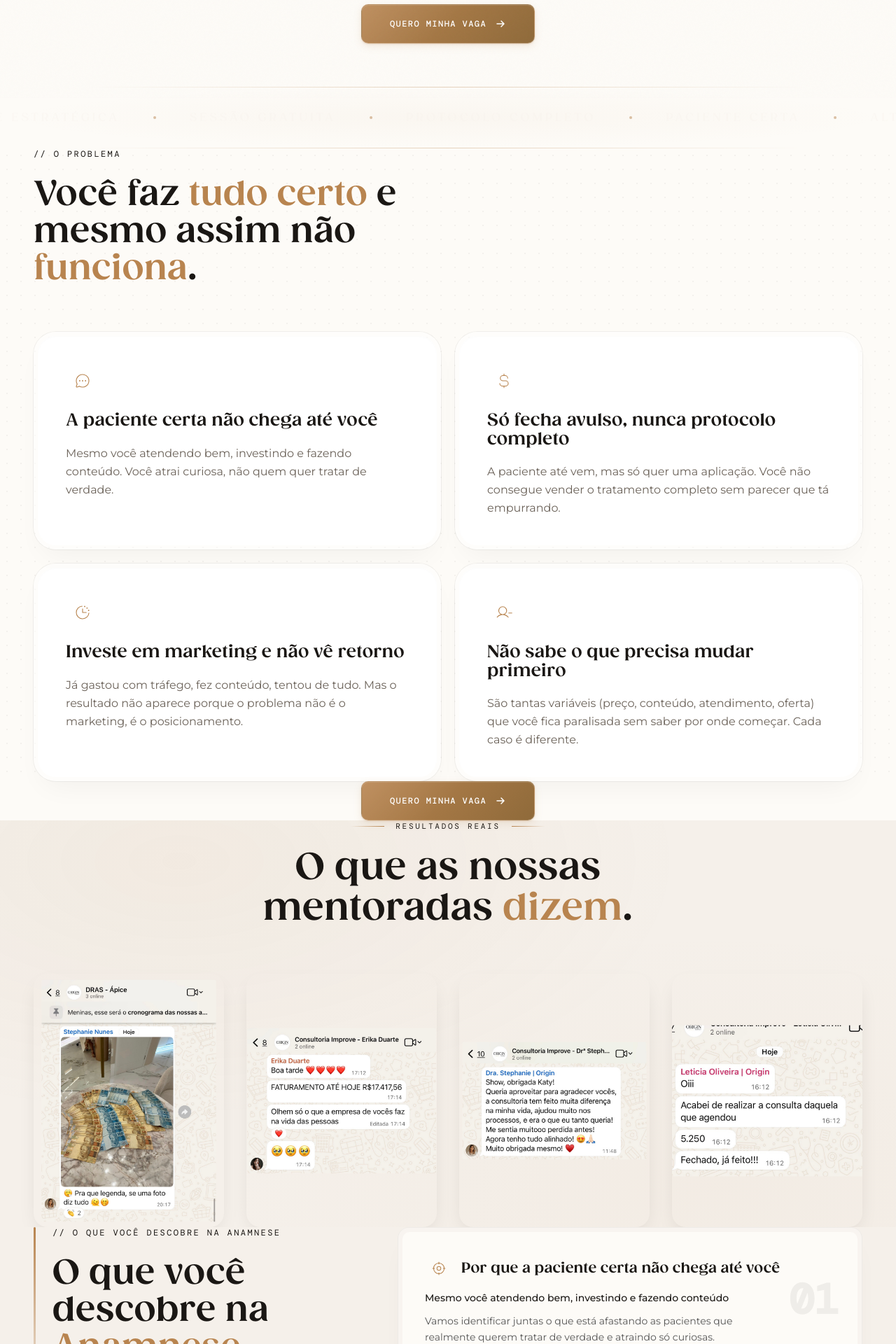
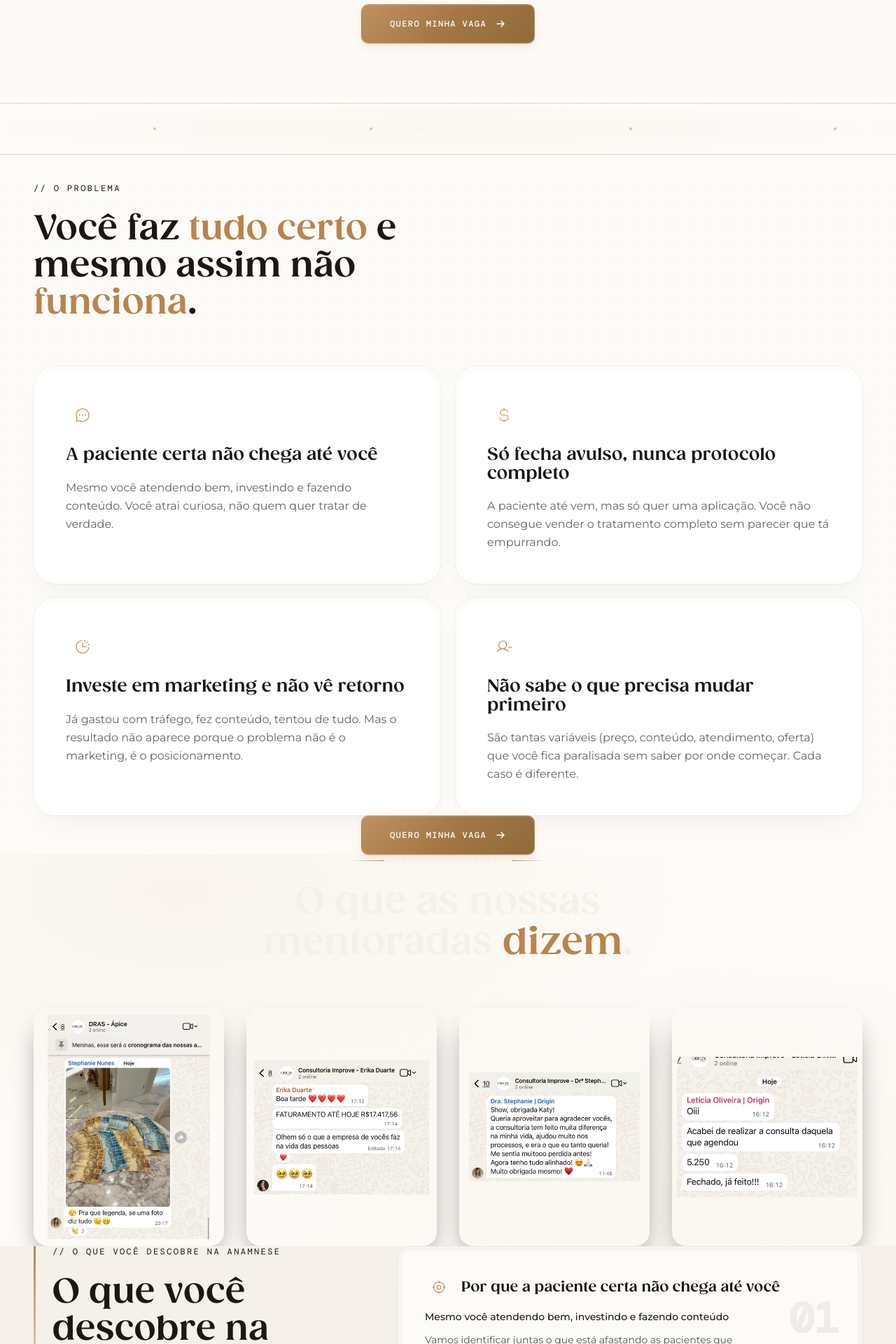
Before and after one commit to etheryscompany-sys/funil-harmonizacao-lp, a Next.js app: page / in a window 1280 px wide. Shown: the part 660-2580 px from the top of the page at 70% size. Built offline with nearby package versions, Linux system fonts and the light colour scheme.

Commit message:
fix: set feedback bg to hero dark, use raw images, adjust marquee lines to fit entirely inside dark space

```diff
--- a/src/components/FeedbackSection.tsx
+++ b/src/components/FeedbackSection.tsx
@@ -38,7 +38,8 @@ export default function FeedbackSection() {
       style={{
         paddingTop: "calc(var(--spacing-section) * 1.25)",
         paddingBottom: "var(--spacing-section)",
-        background: "var(--color-bg-surface)",
+        background: "var(--color-hero-bg)",
+        color: "var(--color-text-inverse)",
       }}
     >
       {/* Dual warm radial glows — taste-skill: tinted, not neon */}
@@ -56,7 +57,7 @@ export default function FeedbackSection() {
             <div className="w-12 h-[1px]" style={{ background: "linear-gradient(90deg, transparent, var(--color-accent))" }} />
             <span
               className="font-mono text-[0.6875rem] tracking-[0.25em] uppercase text-center"
-              style={{ color: "var(--color-text-muted)" }}
+              style={{ color: "rgba(245, 240, 235, 0.5)" }}
             >
               Resultados Reais
             </span>
@@ -88,21 +89,11 @@ export default function FeedbackSection() {
               variants={fadeUpItem}
               className="w-full flex h-full group"
             >
-              <div
-                className="relative w-full rounded-[1.25rem] overflow-hidden flex-1 self-stretch transition-all duration-700 hover:scale-[1.02]"
-                style={{
-                  aspectRatio: "3/4",
-                  boxShadow: "0 12px 32px -12px rgba(0,0,0,0.15)",
-                }}
-              >
-                <Image
-                  src={item.src}
-                  alt={item.alt}
-                  fill
-                  unoptimized
-                  className="object-cover object-top scale-[1.01] group-hover:scale-105 transition-transform duration-700 ease-out"
-                />
-              </div>
+              <img
+                src={item.src}
+                alt={item.alt}
+                className="w-full h-auto rounded-[1.25rem] overflow-hidden flex-1 self-stretch transition-transform duration-700 hover:scale-[1.02] shadow-[0_20px_40px_-15px_rgba(0,0,0,0.6)]"
+              />
             </motion.div>
           ))}
         </motion.div>
--- a/src/components/MarqueeStrip.tsx
+++ b/src/components/MarqueeStrip.tsx
@@ -12,9 +12,19 @@ const items = [
 export default function MarqueeStrip() {
   return (
     <section
-      className="w-full overflow-hidden py-4 md:py-8 relative z-20 -mt-2 sm:-mt-4"
+      className="w-full relative z-20"
       style={{
-        background: "var(--color-bg-contrast)",
+        background: "var(--color-hero-bg)",
+        marginTop: "-1px" // Prevent rounding gaps
+      }}
+    >
+      {/* Container providing dark background margin above and below the lines */}
+      <div className="py-2 pb-6 md:pb-10">
+        <div
+          className="relative overflow-hidden py-4 md:py-6"
+          style={{
+            borderTop: "1px solid rgba(184,132,79, 0.35)",
+            borderBottom: "1px solid rgba(184,132,79, 0.35)",
           }}
         >
           {/* Accent glow — subtle center warmth */}
@@ -24,26 +34,6 @@ export default function MarqueeStrip() {
               opacity: 0.04,
               background:
                 "radial-gradient(ellipse at 50% 50%, var(--color-accent) 0%, transparent 70%)",
-        }}
-      />
-
-      {/* Top border — thin accent gradient */}
-      <div
-        className="absolute top-0 left-0 right-0 h-px"
-        style={{
-          background:
-            "linear-gradient(90deg, transparent 10%, var(--color-accent) 50%, transparent 90%)",
-          opacity: 0.35,
-        }}
-      />
-
-      {/* Bottom border — thin accent gradient */}
-      <div
-        className="absolute bottom-0 left-0 right-0 h-px"
-        style={{
-          background:
-            "linear-gradient(90deg, transparent 10%, var(--color-accent) 50%, transparent 90%)",
-          opacity: 0.35,
             }}
           />
 
@@ -74,6 +64,8 @@ export default function MarqueeStrip() {
           ))
         )}
       </div>
+        </div>
+      </div>
     </section>
   );
 }
```
Lines whose indentation alone changed are shown as unchanged.
